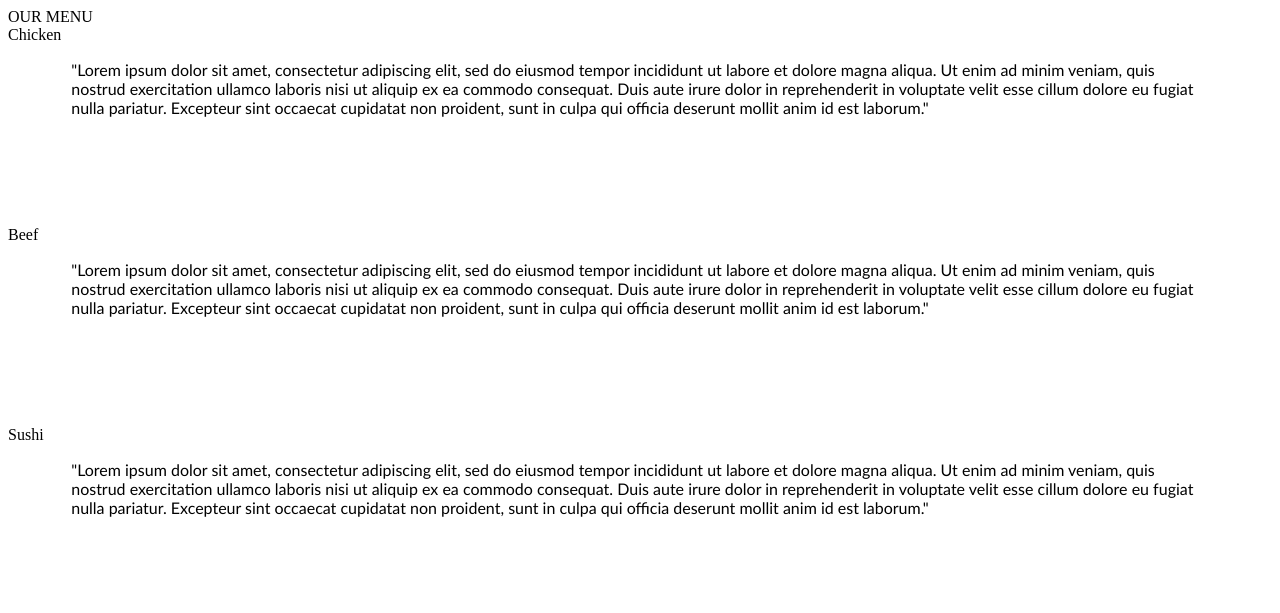
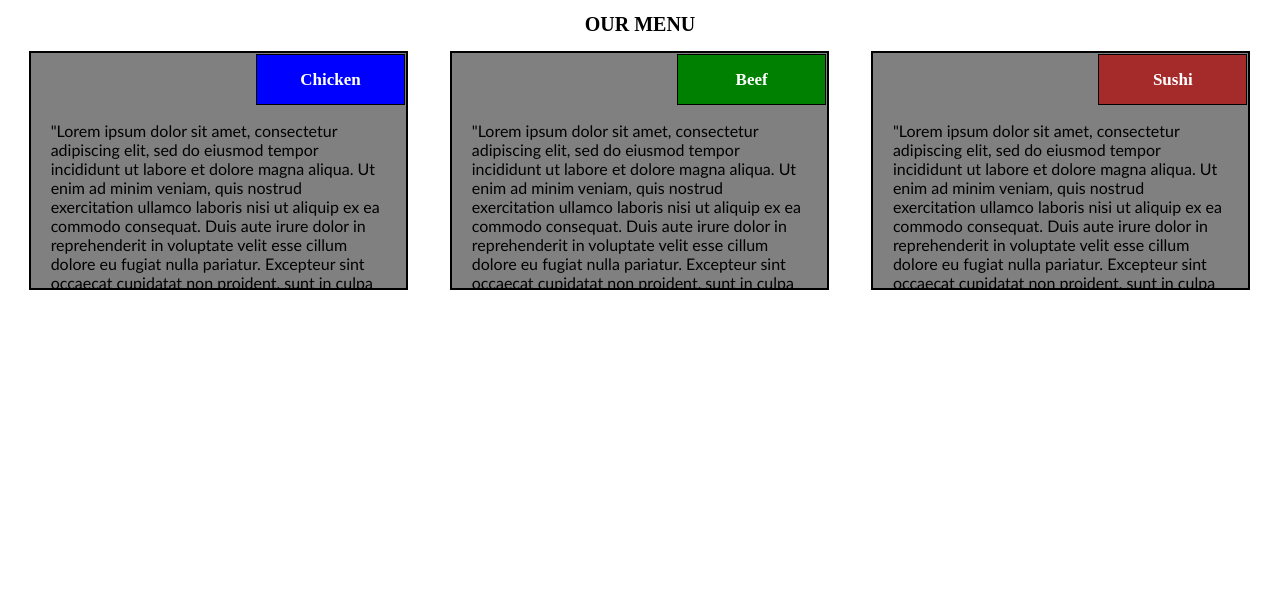
Before and after one commit to leotsao/front-end, a plain HTML site: page module2-solution/index.html in a window 1280 px wide. Drawn offline with Linux system fonts and the light colour scheme.

Commit message:
Update index.html

```diff
--- a/module2-solution/index.html
+++ b/module2-solution/index.html
@@ -2,16 +2,32 @@
 <html>
 <head>
 <meta charset="utf-8">
-<title>Module2-Solution</title>
+<meta name="viewport" content="width=device-width, initial-scale=1">
 <link href="/css/style.css" rel="stylesheet">
+<title>Module2-Solution-Yuan</title>
 </head>
 
 <body>
-	OUR MENU
-	<div>Chicken</div>
+    <div class="row">
+	<h1 class="menu">OUR MENU</h1>
+    </div>
+	<div class="desktop tablet-1 mobile">
+	   <div class="chicken-p">
+	   	 <h2>Chicken</h2>
+	   	</div>
 	     <p>"Lorem ipsum dolor sit amet, consectetur adipiscing elit, sed do eiusmod tempor incididunt ut labore et dolore magna aliqua. Ut enim ad minim veniam, quis nostrud exercitation ullamco laboris nisi ut aliquip ex ea commodo consequat. Duis aute irure dolor in reprehenderit in voluptate velit esse cillum dolore eu fugiat nulla pariatur. Excepteur sint occaecat cupidatat non proident, sunt in culpa qui officia deserunt mollit anim id est laborum."</p>
-	<div>Beef</div>
+	</div>
+	<div class="desktop tablet-1 mobile">
+	   <div class="beef-p">
+	   	 <h2>Beef</h2>
+	   	</div>
 		 <p>"Lorem ipsum dolor sit amet, consectetur adipiscing elit, sed do eiusmod tempor incididunt ut labore et dolore magna aliqua. Ut enim ad minim veniam, quis nostrud exercitation ullamco laboris nisi ut aliquip ex ea commodo consequat. Duis aute irure dolor in reprehenderit in voluptate velit esse cillum dolore eu fugiat nulla pariatur. Excepteur sint occaecat cupidatat non proident, sunt in culpa qui officia deserunt mollit anim id est laborum."</p>
-	<div>Sushi</div>
+    </div>
+	<div class="desktop tablet-2 mobile">
+	   <div class="sushi-p">
+	   	 <h2>Sushi</h2>
+	   	</div>
 		 <p>"Lorem ipsum dolor sit amet, consectetur adipiscing elit, sed do eiusmod tempor incididunt ut labore et dolore magna aliqua. Ut enim ad minim veniam, quis nostrud exercitation ullamco laboris nisi ut aliquip ex ea commodo consequat. Duis aute irure dolor in reprehenderit in voluptate velit esse cillum dolore eu fugiat nulla pariatur. Excepteur sint occaecat cupidatat non proident, sunt in culpa qui officia deserunt mollit anim id est laborum."</p>
+    </div>
 </body>
+</html>
```
